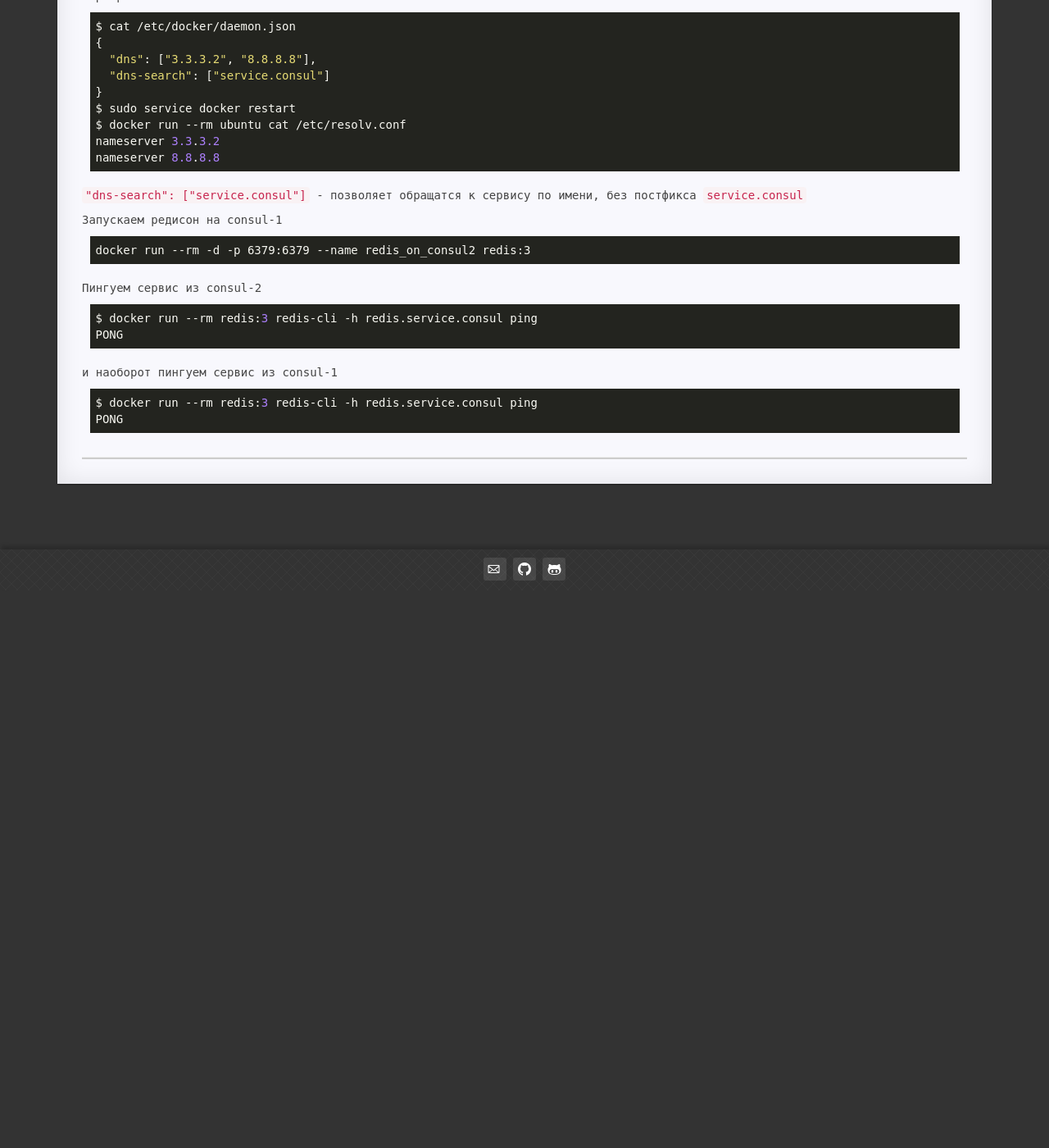
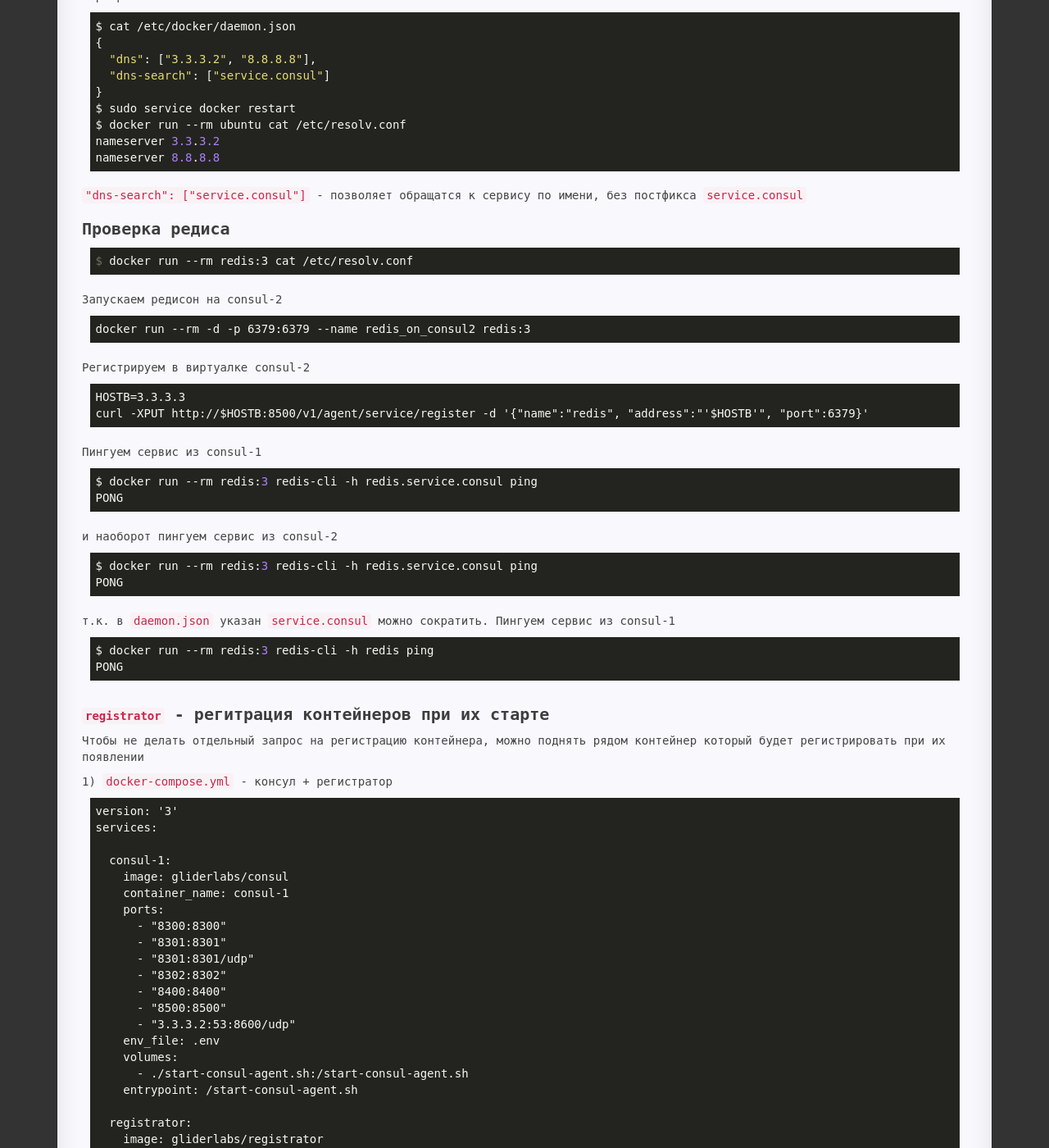
Before and after one commit to Avis20/avis20.github.io, a Jekyll site: the page built from _posts/2019-09-22-docker-consul.md, in a window 1280 px wide and 1400 px high, scrolled down 2364 px. Shown: the whole window at 82% size. Built offline with Jekyll 4.4.1, drawn with Linux system fonts in a browser that asks for light colours; before the commit the page ends 3084 px from its top, so only the background shows below that; some of the changed text lies outside the part shown.

```diff
--- a/_posts/2019-09-22-docker-consul.md
+++ b/_posts/2019-09-22-docker-consul.md
@@ -131,19 +131,169 @@ nameserver 8.8.8.8
 
 `"dns-search": ["service.consul"]` - позволяет обращатся к сервису по имени, без постфикса `service.consul`
 
-Запускаем редисон на consul-1
+## Проверка редиса
+
+<pre><code class="shell">
+$ docker run --rm redis:3 cat /etc/resolv.conf
+</code></pre>
+
+Запускаем редисон на consul-2
 <pre><code class="shell">
 docker run --rm -d -p 6379:6379 --name redis_on_consul2 redis:3
 </code></pre>
 
-Пингуем сервис из consul-2
+Регистрируем в виртуалке consul-2
+<pre><code class="shell">
+HOSTB=3.3.3.3
+curl -XPUT http://$HOSTB:8500/v1/agent/service/register -d '{"name":"redis", "address":"'$HOSTB'", "port":6379}'
+</code></pre>
+
+Пингуем сервис из consul-1
 <pre><code class="perl">
 $ docker run --rm redis:3 redis-cli -h redis.service.consul ping
 PONG
 </code></pre>
 
-и наоборот пингуем сервис из consul-1
+и наоборот пингуем сервис из consul-2
 <pre><code class="perl">
 $ docker run --rm redis:3 redis-cli -h redis.service.consul ping
 PONG
 </code></pre>
+
+т.к. в `daemon.json` указан `service.consul` можно сократить. Пингуем сервис из consul-1
+<pre><code class="perl">
+$ docker run --rm redis:3 redis-cli -h redis ping
+PONG
+</code></pre>
+
+## `registrator` - регитрация контейнеров при их старте
+
+Чтобы не делать отдельный запрос на регистрацию контейнера, можно поднять рядом контейнер который будет регистрировать при их появлении
+
+1) `docker-compose.yml` - консул + регистратор
+<pre><code class="shell">
+version: '3'
+services:
+
+  consul-1:
+    image: gliderlabs/consul
+    container_name: consul-1
+    ports:
+      - "8300:8300"
+      - "8301:8301"
+      - "8301:8301/udp"
+      - "8302:8302"
+      - "8400:8400"
+      - "8500:8500"
+      - "3.3.3.2:53:8600/udp"
+    env_file: .env
+    volumes:
+      - ./start-consul-agent.sh:/start-consul-agent.sh
+    entrypoint: /start-consul-agent.sh
+
+  registrator:
+    image: gliderlabs/registrator
+    container_name: registrator
+    links:
+      - "consul-1"
+    volumes:
+      - /var/run/docker.sock:/tmp/docker.sock
+    command: consul://consul-1:8500
+</code></pre>
+
+Консулу говорим что будет всего одна нода
+<pre><code class="shell">
+#!/bin/sh
+
+consul agent -data-dir /data -server -client 0.0.0.0 -advertise $HOSTA -bootstrap-expect 1
+</code></pre>
+
+Список сервисов
+<pre><code class="shell">
+$ curl 3.3.3.2:8500/v1/agent/services | json_pp
+</code></pre>
+
+<pre><code class="shell">
+docker run --name nc-test amouat/network-utils curl localhost
+</code></pre>
+
+## Финалочка
+
+<img src="/static/img/books/docker/docker-consul.png" alt="">
+
+<pre><code class="shell">
+├── consul-1
+│   ├── <a href="#consul-1-docker-compose">docker-compose.yml</a>
+│   ├── .env
+│   ├── identiproject
+│   │   ├── docker-compose.yml
+│   │   ├── identidock
+│   │   │   ├── app
+│   │   │   │   ├── identidock.py
+│   │   │   │   └── tests.py
+│   │   │   ├── cmd.sh
+│   │   │   └── Dockerfile
+│   │   └── identiproxy
+│   │       ├── Dockerfile
+│   │       └── main.conf
+│   ├── install-docker.sh
+│   ├── start-consul-agent.sh
+│   └── Vagrantfile
+├── consul-2
+│   ├── docker-compose.yml
+│   ├── .env
+│   ├── install-docker.sh
+│   ├── start-consul-agent.sh
+│   ├── start-redis.sh
+│   └── Vagrantfile
+├── destroy-consuls.sh
+├── install-docker.sh
+└── start-consul-vb.sh
+</code></pre>
+
+<h5 id="consul-1-docker-compose">consul-1-docker-compose</h5>
+<pre><code class="yaml">
+version: '3'
+services:
+
+  consul-1:
+    image: gliderlabs/consul
+    container_name: consul-1
+    ports:
+      - "8300:8300"
+      - "8301:8301"
+      - "8301:8301/udp"
+      - "8302:8302"
+      - "8400:8400"
+      - "8500:8500"
+      - "3.3.3.2:53:8600/udp"
+    env_file: .env
+    volumes:
+      - ./start-consul-agent.sh:/start-consul-agent.sh
+    entrypoint: /start-consul-agent.sh
+
+  identiproxy:
+    build:
+      context: ./identiproject/identiproxy
+      dockerfile: Dockerfile
+    container_name: identiproxy
+    ports:
+      - "8000:80"
+    links:
+      - "identidock"
+
+  identidock:
+    build:
+      context: ./identiproject/identidock
+      dockerfile: Dockerfile
+    container_name: identidock
+    volumes:
+      - ./identiproject/identidock/app:/app
+    links:
+      - "dnmonster"
+
+  dnmonster:
+    image: amouat/dnmonster:1.0
+    container_name: identidnmonster
+
+</code></pre>
```
Also changed, not shown: static/img/books/docker/docker-consul.png (added).
